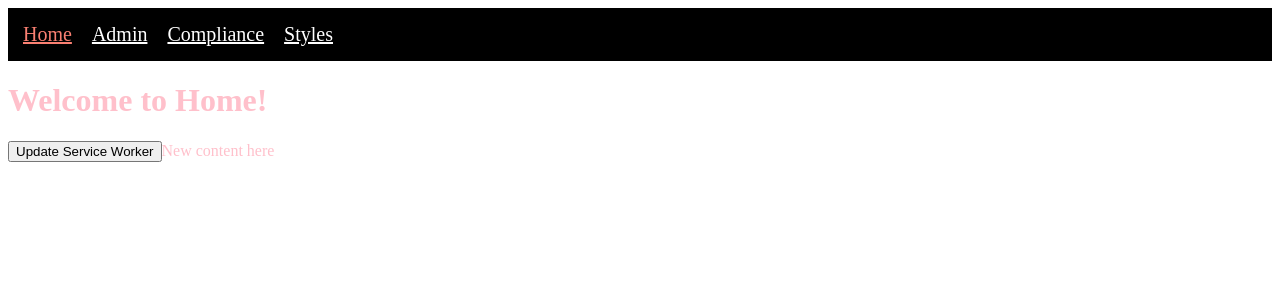
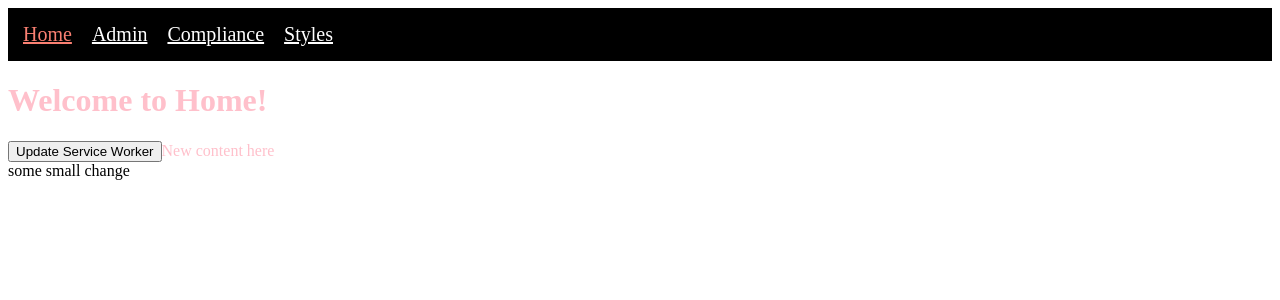
Before and after one commit to Jimvid/nx-gha-test, a React (Vite) app in the folder frontend/apps/react/: page / in a window 1280 px wide. Shown: the top 300 px of the page. Built offline with nearby package versions, Linux system fonts and the light colour scheme.

Commit message:
Do some small change

```diff
--- a/frontend/apps/react/src/main.tsx
+++ b/frontend/apps/react/src/main.tsx
@@ -9,5 +9,6 @@ const root = ReactDOM.createRoot(
 root.render(
   <StrictMode>
     <App />
+    some small change
   </StrictMode>
 );
```
